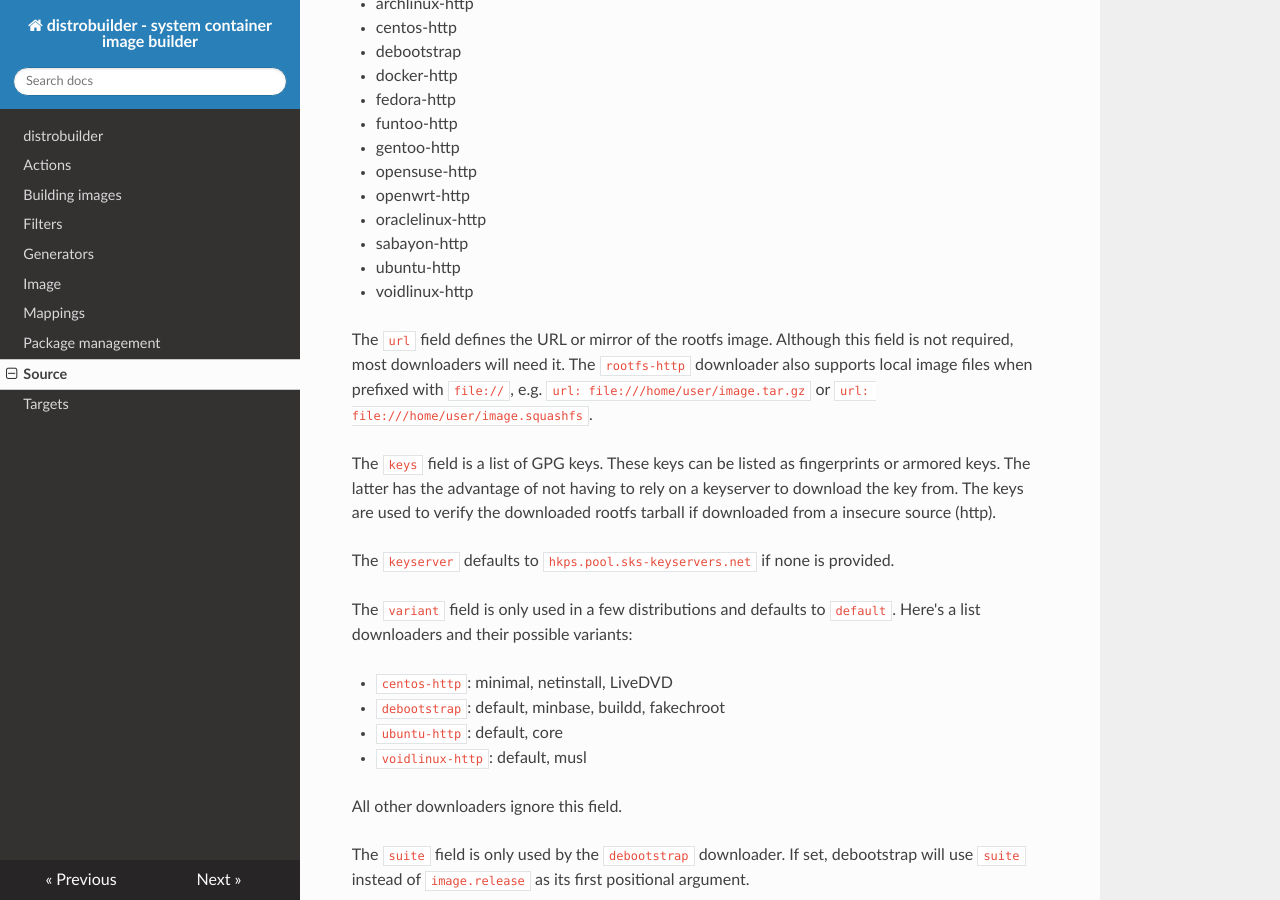
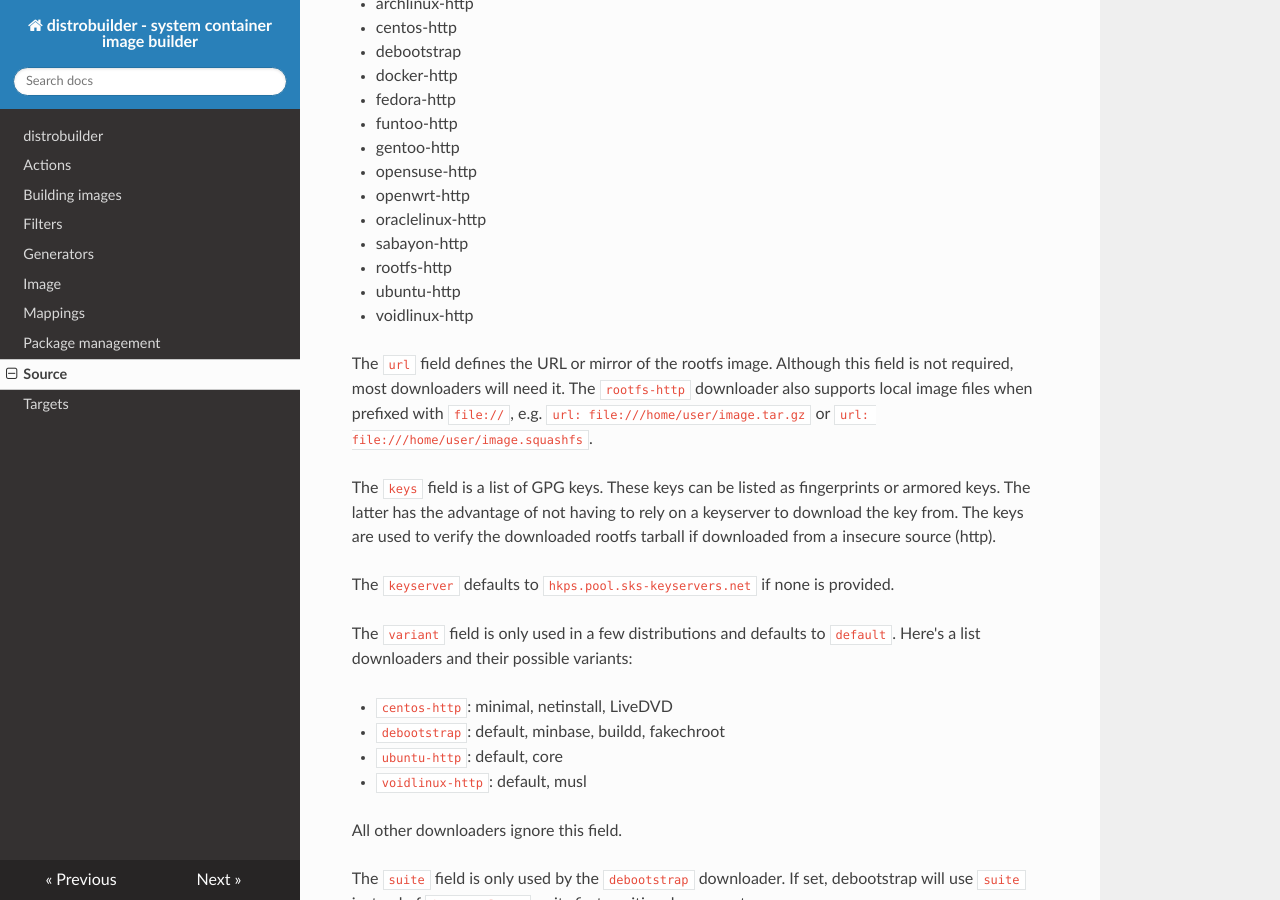
Before and after one commit to lxc/distrobuilder, an MkDocs documentation site: the page built from doc/source.md, in a window 1280 px wide and 900 px high, scrolled down 529 px. Built offline with MkDocs 1.6.1, drawn with Linux system fonts in a browser that asks for light colours; nearby versions of some CDN libraries.

Commit message:
Add rootfs-http to downloaders list
Signed-off-by: Coleman McFarland <coleman@de.limited>

```diff
--- a/doc/source.md
+++ b/doc/source.md
@@ -32,6 +32,7 @@ It needs to be one of
 * openwrt-http
 * oraclelinux-http
 * sabayon-http
+* rootfs-http
 * ubuntu-http
 * voidlinux-http
 
```
